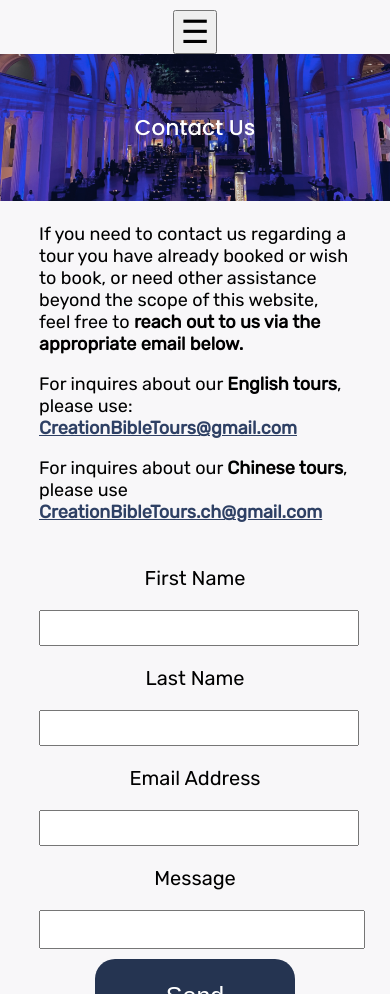
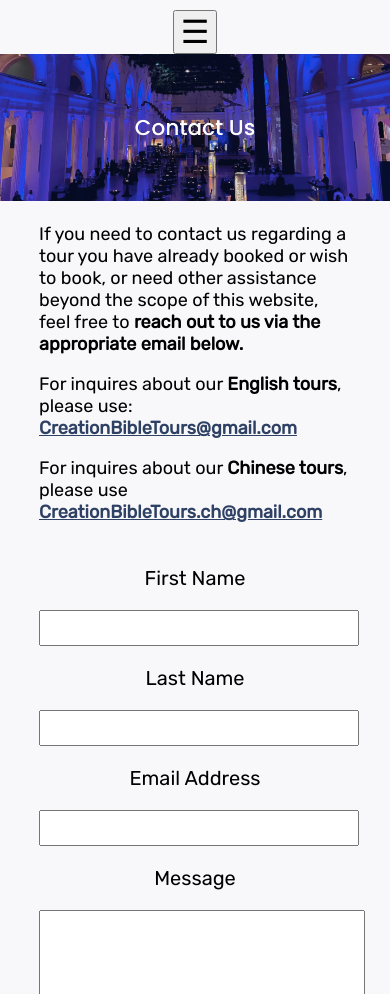
Before and after one commit to i-do-declare92/wocbt, a plain HTML site: page contact/contact.html in a window 390 px wide. Shown: the part 106-1100 px from the top of the page. Drawn offline with Linux system fonts and the light colour scheme.

Commit message:
fixing message box -_-

```diff
--- a/contact/contact.css
+++ b/contact/contact.css
@@ -128,6 +128,6 @@ input {
     .msg {
         padding: 5px;
         width: 100%;
-        height: 25px;
+        height: 75px;
     }
 }
```
